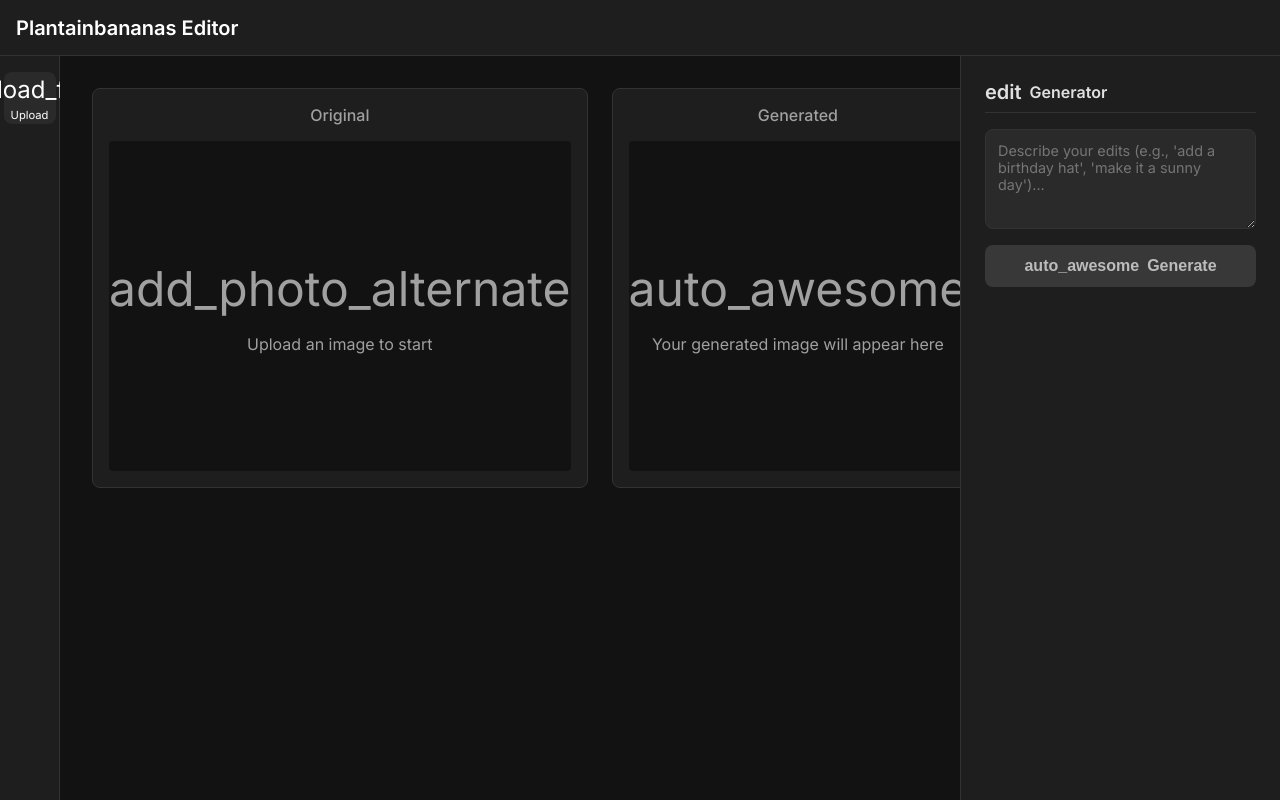
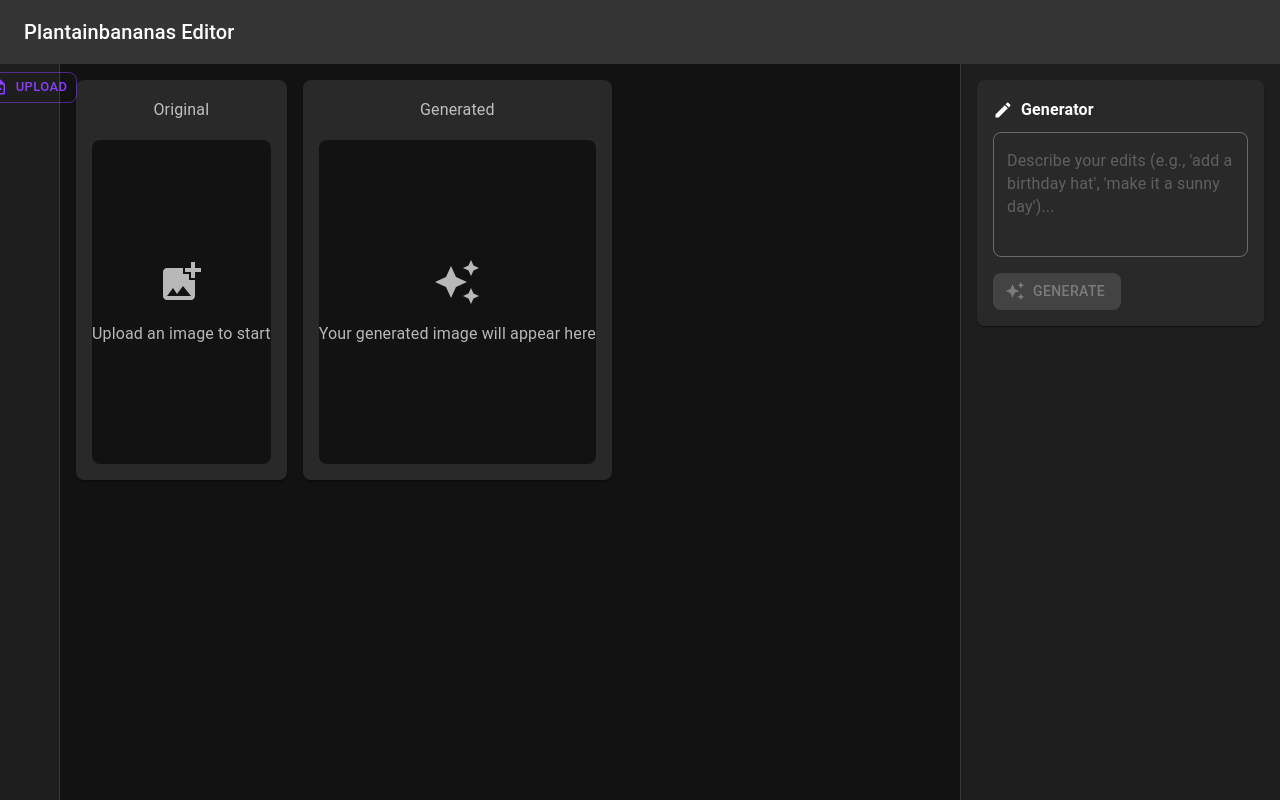
Before and after one commit to nathfavour/plantainbanana, a Next.js app: page / in a window 1280 px wide. Built offline with nearby package versions, Linux system fonts and the light colour scheme.

Commit message:
fix layouts and providers

```diff
--- a/src/app/layout.tsx
+++ b/src/app/layout.tsx
@@ -1,6 +1,7 @@
 import type { Metadata } from "next";
 import "./globals.css";
 import { Inter } from "next/font/google";
+import Providers from "./providers";
 
 const inter = Inter({ subsets: ["latin"], display: "swap" });
 
@@ -15,7 +16,11 @@ export default function RootLayout({
   return (
     <html lang="en">
       <head />
-      <body className={inter.className}>{children}</body>
+      <body className={inter.className}>
+        <Providers>
+          {children}
+        </Providers>
+      </body>
     </html>
   );
 }
--- a/src/app/page.tsx
+++ b/src/app/page.tsx
@@ -3,6 +3,26 @@
 import React, { useEffect, useState } from "react";
 import NextImage from "next/image";
 import { GoogleGenAI, Modality } from "@google/genai";
+import AppBar from "@mui/material/AppBar";
+import Toolbar from "@mui/material/Toolbar";
+import Typography from "@mui/material/Typography";
+import Box from "@mui/material/Box";
+import Paper from "@mui/material/Paper";
+import IconButton from "@mui/material/IconButton";
+import Button from "@mui/material/Button";
+import TextField from "@mui/material/TextField";
+import Slider from "@mui/material/Slider";
+import Stack from "@mui/material/Stack";
+import CircularProgress from "@mui/material/CircularProgress";
+import Alert from "@mui/material/Alert";
+import Grid from "@mui/material/Grid2";
+import UploadFileIcon from "@mui/icons-material/UploadFile";
+import DownloadIcon from "@mui/icons-material/Download";
+import AddPhotoAlternateIcon from "@mui/icons-material/AddPhotoAlternate";
+import AutoAwesomeIcon from "@mui/icons-material/AutoAwesome";
+import EditIcon from "@mui/icons-material/Edit";
+import TuneIcon from "@mui/icons-material/Tune";
+import RefreshIcon from "@mui/icons-material/Refresh";
 
 const fileToGenerativePart = async (file: File) => {
   const base64EncodedDataPromise = new Promise<string>((resolve, reject) => {
@@ -221,24 +241,62 @@ export default function Home() {
     selectedImageIndex !== null ? generatedImages[selectedImageIndex] : null;
 
   return (
-    <div className="app-container">
-      <header className="app-header">
-        <h1>Plantainbananas Editor</h1>
-      </header>
-      <main className="main-layout">
-        <aside className="left-toolbar">
-          <label htmlFor="file-upload" className="tool-button active" aria-label="Upload Image">
-            <span className="material-icons">upload_file</span>
+    <Box sx={{ display: "flex", flexDirection: "column", height: "100vh" }}>
+      <AppBar position="static" color="default" enableColorOnDark>
+        <Toolbar>
+          <Typography variant="h6" component="div">
+            Plantainbananas Editor
+          </Typography>
+        </Toolbar>
+      </AppBar>
+
+      <Box sx={{ display: "flex", flex: 1, minHeight: 0 }}>
+        {/* Left toolbar */}
+        <Box
+          sx={{
+            width: 60,
+            bgcolor: "background.paper",
+            borderRight: 1,
+            borderColor: "divider",
+            p: 1,
+            display: "flex",
+            flexDirection: "column",
+            alignItems: "center",
+            gap: 1,
+          }}
+        >
+          <Button
+            size="small"
+            variant="outlined"
+            startIcon={<UploadFileIcon />}
+            component="label"
+          >
             Upload
-          </label>
-          <input id="file-upload" type="file" accept="image/*" onChange={handleImageUpload} />
-        </aside>
+            <input hidden type="file" accept="image/*" onChange={handleImageUpload} />
+          </Button>
+        </Box>
 
-        <section className="canvas-area">
-          <div className="image-panels">
-            <div className="panel" aria-labelledby="original-image-heading">
-              <h2 id="original-image-heading">Original</h2>
-              <div className="image-container">
+        {/* Canvas area */}
+        <Box sx={{ flex: 1, p: 2, overflowY: "auto", bgcolor: "background.default" }}>
+          <Grid container spacing={2}>
+            {/* Original panel */}
+            <Grid xs={12} md={6}>
+              <Paper sx={{ p: 2, minHeight: 400, display: "flex", flexDirection: "column", gap: 2 }}>
+                <Typography variant="subtitle1" align="center" color="text.secondary">
+                  Original
+                </Typography>
+                <Box
+                  sx={{
+                    position: "relative",
+                    flex: 1,
+                    minHeight: 300,
+                    display: "flex",
+                    alignItems: "center",
+                    justifyContent: "center",
+                    bgcolor: "background.default",
+                    borderRadius: 1,
+                  }}
+                >
                   {selectedImage ? (
                     <>
                       <NextImage
@@ -249,29 +307,45 @@ export default function Home() {
                         sizes="(max-width: 1024px) 100vw, 50vw"
                         style={{ objectFit: "contain" }}
                       />
-                    <button
-                      className="download-button"
-                      onClick={() => handleDownload(selectedImage.file, "")}
+                      <IconButton
                         aria-label="Download original image"
                         title="Download original image"
+                        onClick={() => handleDownload(selectedImage.file, "")}
+                        sx={{ position: "absolute", top: 8, right: 8 }}
+                        color="primary"
                       >
-                      <span className="material-icons">download</span>
-                    </button>
+                        <DownloadIcon />
+                      </IconButton>
                     </>
                   ) : (
-                  <div className="placeholder">
-                    <span className="material-icons">add_photo_alternate</span>
-                    <span>Upload an image to start</span>
-                  </div>
+                    <Stack alignItems="center" spacing={2}>
+                      <AddPhotoAlternateIcon sx={{ fontSize: 48, color: "text.secondary" }} />
+                      <Typography color="text.secondary">Upload an image to start</Typography>
+                    </Stack>
                   )}
-              </div>
-            </div>
-            <div className="panel" aria-labelledby="generated-image-heading">
-              <h2 id="generated-image-heading">Generated</h2>
-              <div className="image-container">
-                {loading && (
-                  <div className="loader" role="status" aria-label="Loading generated image"></div>
-                )}
+                </Box>
+              </Paper>
+            </Grid>
+
+            {/* Generated panel */}
+            <Grid xs={12} md={6}>
+              <Paper sx={{ p: 2, minHeight: 400, display: "flex", flexDirection: "column", gap: 2 }}>
+                <Typography variant="subtitle1" align="center" color="text.secondary">
+                  Generated
+                </Typography>
+                <Box
+                  sx={{
+                    position: "relative",
+                    flex: 1,
+                    minHeight: 300,
+                    display: "flex",
+                    alignItems: "center",
+                    justifyContent: "center",
+                    bgcolor: "background.default",
+                    borderRadius: 1,
+                  }}
+                >
+                  {loading && <CircularProgress color="primary" />}
                   {!loading && generatedImage ? (
                     <>
                       <NextImage
@@ -282,94 +356,105 @@ export default function Home() {
                         sizes="(max-width: 1024px) 100vw, 50vw"
                         style={{ objectFit: "contain", filter: getFilterString() }}
                       />
-                    <button
-                      className="download-button"
-                      onClick={() => handleDownload(generatedImage.file, getFilterString())}
+                      <IconButton
                         aria-label="Download generated image"
                         title="Download generated image"
+                        onClick={() => handleDownload(generatedImage.file, getFilterString())}
+                        sx={{ position: "absolute", top: 8, right: 8 }}
+                        color="primary"
                       >
-                      <span className="material-icons">download</span>
-                    </button>
+                        <DownloadIcon />
+                      </IconButton>
                     </>
                   ) : (
                     !loading && (
-                    <div className="placeholder">
-                      <span className="material-icons">auto_awesome</span>
-                      <span>Your generated image will appear here</span>
-                    </div>
+                      <Stack alignItems="center" spacing={2}>
+                        <AutoAwesomeIcon sx={{ fontSize: 48, color: "text.secondary" }} />
+                        <Typography color="text.secondary">Your generated image will appear here</Typography>
+                      </Stack>
                     )
                   )}
-              </div>
-            </div>
-          </div>
-        </section>
+                </Box>
+              </Paper>
+            </Grid>
+          </Grid>
+        </Box>
 
-        <aside className="right-sidebar">
-          <div className="sidebar-panel">
-            <h3>
-              <span className="material-icons">edit</span>
-              Generator
-            </h3>
-            <textarea
-              className="prompt-input"
+        {/* Right sidebar */}
+        <Box
+          sx={{
+            width: 320,
+            p: 2,
+            bgcolor: "background.paper",
+            borderLeft: 1,
+            borderColor: "divider",
+            overflowY: "auto",
+          }}
+        >
+          <Stack spacing={2}>
+            <Paper sx={{ p: 2 }}>
+              <Stack direction="row" spacing={1} alignItems="center" sx={{ mb: 1 }}>
+                <EditIcon fontSize="small" />
+                <Typography variant="subtitle1" fontWeight={600}>Generator</Typography>
+              </Stack>
+              <TextField
+                fullWidth
+                multiline
+                minRows={4}
                 placeholder="Describe your edits (e.g., 'add a birthday hat', 'make it a sunny day')..."
                 value={prompt}
                 onChange={(e) => setPrompt(e.target.value)}
                 disabled={!selectedImage || loading}
                 aria-label="Image edit prompt"
-              rows={4}
               />
-            <button
-              className="generate-button"
+              <Button
+                variant="contained"
+                startIcon={<AutoAwesomeIcon />}
                 onClick={handleGenerateClick}
                 disabled={!prompt || !selectedImage || loading}
+                sx={{ mt: 2 }}
               >
-              <span className="material-icons">auto_awesome</span>
                 {loading ? "Generating..." : "Generate"}
-            </button>
+              </Button>
               {error && (
-              <p className="error-message" role="alert">
-                {error}
-              </p>
+                <Alert sx={{ mt: 2 }} severity="error" role="alert">{error}</Alert>
               )}
-          </div>
+            </Paper>
 
             {generatedImage && !loading && (
-            <div className="sidebar-panel">
-              <h3>
-                <span className="material-icons">tune</span>
-                Adjustments
-              </h3>
-              <div className="filter-controls">
+              <Paper sx={{ p: 2 }}>
+                <Stack direction="row" spacing={1} alignItems="center" sx={{ mb: 1 }}>
+                  <TuneIcon fontSize="small" />
+                  <Typography variant="subtitle1" fontWeight={600}>Adjustments</Typography>
+                </Stack>
+
+                <Stack spacing={2}>
                   {filterConfig.map((filter) => (
-                  <div key={filter.id} className="filter-slider">
-                    <label htmlFor={filter.id}>{filter.name}</label>
-                    <input
-                      type="range"
-                      id={filter.id}
-                      name={filter.id}
+                    <Box key={filter.id}>
+                      <Stack direction="row" alignItems="center" spacing={2} sx={{ mb: 1 }}>
+                        <Typography sx={{ minWidth: 80 }} color="text.secondary">{filter.name}</Typography>
+                        <Slider
+                          value={(filters as any)[filter.id as keyof typeof filters]}
+                          onChange={(_, val) => handleFilterChange(filter.id, String(val as number))}
                           min={filter.min}
                           max={filter.max}
-                      value={(filters as any)[filter.id as keyof typeof filters]}
-                      onChange={(e) => handleFilterChange(filter.id, e.target.value)}
+                          aria-labelledby={filter.id}
                         />
-                    <span>
-                      {(filters as any)[filter.id as keyof typeof filters]}
-                      {filter.unit}
-                    </span>
-                  </div>
+                        <Typography color="text.secondary" sx={{ minWidth: 48, textAlign: "right" }}>
+                          {(filters as any)[filter.id as keyof typeof filters]}{filter.unit}
+                        </Typography>
+                      </Stack>
+                    </Box>
                   ))}
-                <button onClick={resetFilters} className="reset-button">
-                  <span className="material-icons" style={{ fontSize: "16px" }}>
-                    refresh
-                  </span>
+                  <Button variant="outlined" size="small" startIcon={<RefreshIcon />} onClick={resetFilters}>
                     Reset
-                </button>
-              </div>
-            </div>
+                  </Button>
+                </Stack>
+              </Paper>
             )}
-        </aside>
-      </main>
-    </div>
+          </Stack>
+        </Box>
+      </Box>
+    </Box>
   );
 }
--- /dev/null
+++ b/src/app/providers.tsx
@@ -0,0 +1,22 @@
+"use client";
+
+import React from "react";
+import { ThemeProvider, createTheme, CssBaseline } from "@mui/material";
+
+const theme = createTheme({
+  palette: {
+    mode: "dark",
+    primary: { main: "#8a3ffc" },
+    background: { default: "#121212", paper: "#1e1e1e" },
+  },
+  shape: { borderRadius: 8 },
+});
+
+export default function Providers({ children }: { children: React.ReactNode }) {
+  return (
+    <ThemeProvider theme={theme}>
+      <CssBaseline />
+      {children}
+    </ThemeProvider>
+  );
+}
```
Lines whose indentation alone changed are shown as unchanged.
